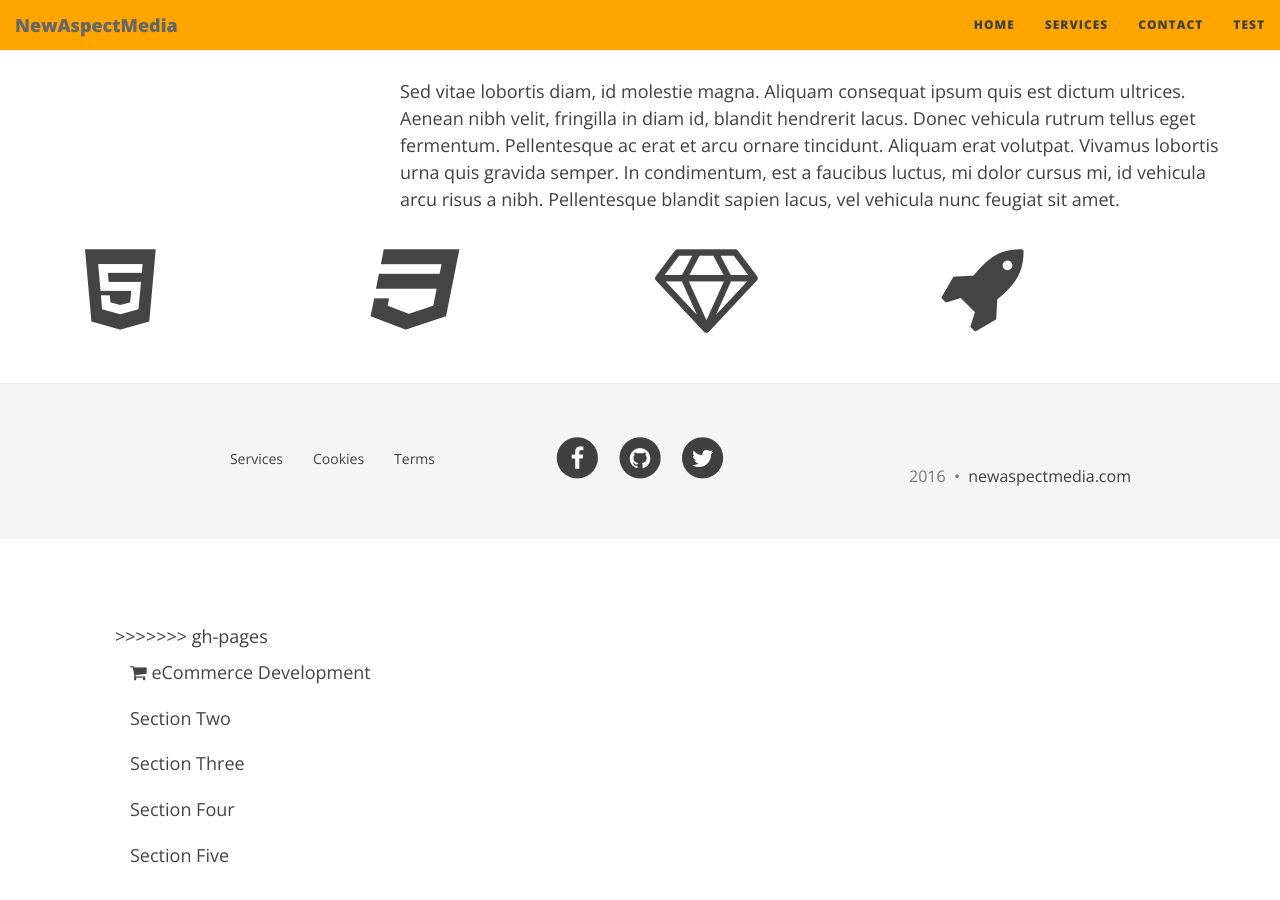
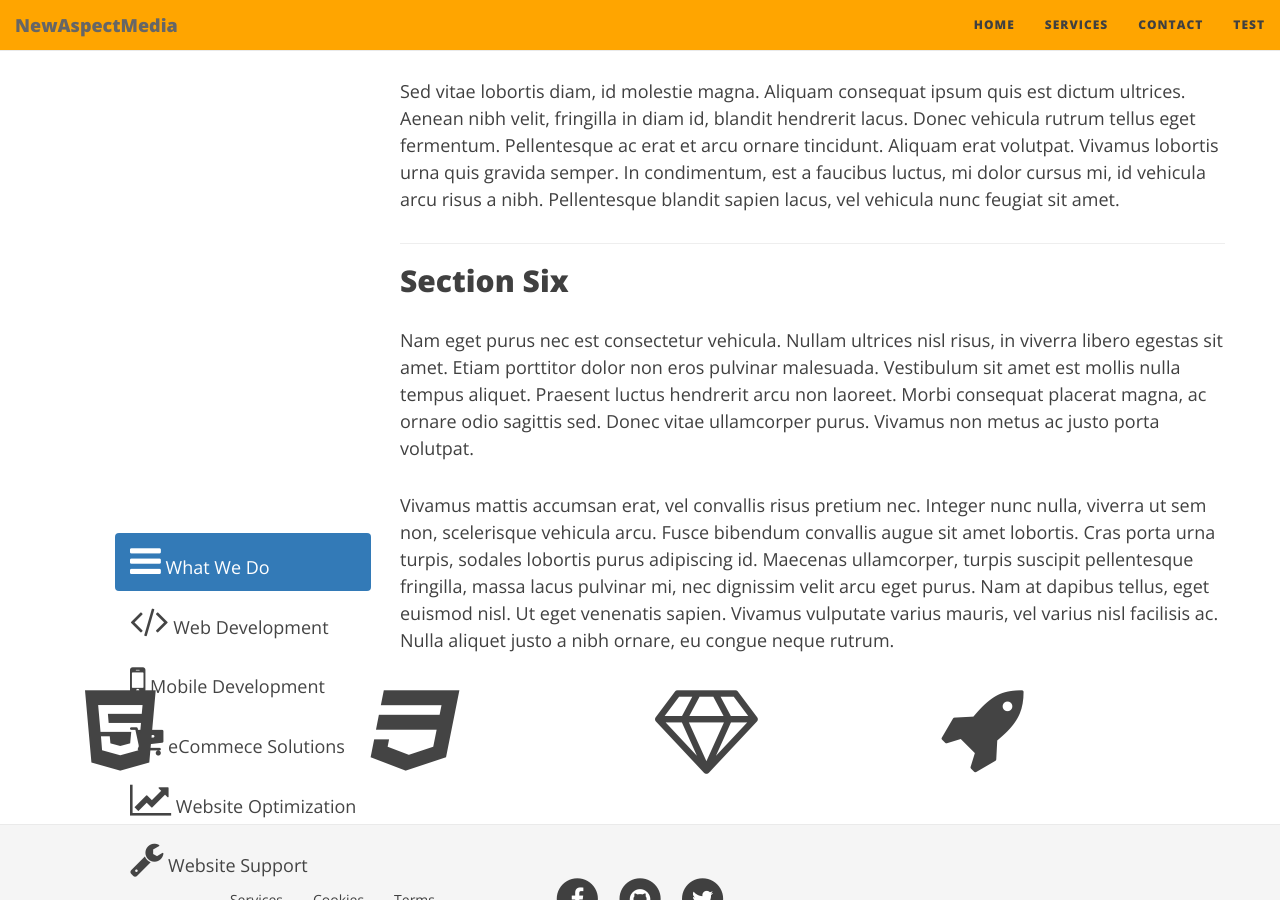
Before and after one commit to newmedia77/appxnam, a Jekyll site: the page built from test-services.html, in a window 1280 px wide and 900 px high, scrolled down 3724 px. Built offline with Jekyll 4.4.1, drawn with Linux system fonts in a browser that asks for light colours; nearby versions of some CDN libraries.

Commit message:
Update test-services.html

```diff
--- a/test-services.html
+++ b/test-services.html
@@ -10,22 +10,17 @@ slug:
 <br>
 <div class="container">
   <div class="row">
-    <div class="col-sm-3">
-<<<<<<< HEAD
-    <nav class="bs-docs-sidebar hidden-print hidden-xs hidden-sm affix">
-      <ul class="nav bs-docs-sidenav">
-=======
-    <nav class="bs-docs-sidebar hidden-print hidden-xs hidden-sm">
-      <ul class="nav bs-docs-sidenav" data-spy="affix">
->>>>>>> gh-pages
-        <li class="active"><a href="#section-1"><i class="fa fa-shopping-cart fa-1x"></i>&nbsp;eCommerce Development</a></li>
-                <li><a href="#section-2">Section Two</a></li>
-                <li><a href="#section-3">Section Three</a></li>
-                <li><a href="#section-4">Section Four</a></li>
-                <li><a href="#section-5">Section Five</a></li>
+    <nav class="col-sm-3 hidden-print hidden-xs hidden-sm">
+      <ul class="nav nav-pills nav-stacked" data-spy="affix" data-offset-top="205">
+        <li class="active"><a href="#"><i class="fa fa-bars fa-2x"></i>&nbsp;What We Do</a></li>
+                <li><a href="#section-1"><i class="fa fa-code fa-2x"></i>&nbsp;Web Development</a></li>
+                <li><a href="#section-2"><i class="fa fa-mobile fa-2x"></i>&nbsp;Mobile Development</a></li>
+                <li><a href="#section-3"><i class="fa fa-cart-plus fa-2x"></i>&nbsp;eCommece Solutions</a></li>
+                <li><a href="#section-4"><i class="fa fa-line-chart fa-2x"></i>&nbsp;Website Optimization</a></li>
+                <li><a href="#section-5"><i class="fa fa-wrench fa-2x"></i>&nbsp;Website Support</a></li>
             </ul>
         </nav>
-       </div>
+
         <div class="col-sm-9">
             <h2 id="section-1">e-Commerce Solutions</h2>
             <p>I build solid e-commerce solutions that work on various platforms such as Magento, Prestashop, Modx, Drupal and WordPress. With custom coding and module development, I can give you an edge over your competitors.</p>
@@ -51,6 +46,10 @@ slug:
             <p>Suspendisse a orci facilisis, dignissim tortor vitae, ultrices mi. Vestibulum a iaculis lacus. Phasellus vitae convallis ligula, nec volutpat tellus. Vivamus scelerisque mollis nisl, nec vehicula elit egestas a. Sed luctus metus id mi gravida, faucibus convallis neque pretium. Maecenas quis sapien ut leo fringilla tempor vitae sit amet leo. Donec imperdiet tempus placerat. Pellentesque pulvinar ultrices nunc sed ultrices. Morbi vel mi pretium, fermentum lacus et, viverra tellus. Phasellus sodales libero nec dui convallis, sit amet fermentum sapien auctor. Vestibulum ante ipsum primis in faucibus orci luctus et ultrices posuere cubilia Curae; Sed eu elementum nibh, quis varius libero.</p>
             <p>Morbi sed fermentum ipsum. Morbi a orci vulputate tortor ornare blandit a quis orci. Donec aliquam sodales gravida. In ut ullamcorper nisi, ac pretium velit. Vestibulum vitae lectus volutpat, consequat lorem sit amet, pulvinar tellus. In tincidunt vel leo eget pulvinar. Curabitur a eros non lacus malesuada aliquam. Praesent et tempus odio. Integer a quam nunc. In hac habitasse platea dictumst. Aliquam porta nibh nulla, et mattis turpis placerat eget. Pellentesque dui diam, pellentesque vel gravida id, accumsan eu magna. Sed a semper arcu, ut dignissim leo.</p>
             <p>Sed vitae lobortis diam, id molestie magna. Aliquam consequat ipsum quis est dictum ultrices. Aenean nibh velit, fringilla in diam id, blandit hendrerit lacus. Donec vehicula rutrum tellus eget fermentum. Pellentesque ac erat et arcu ornare tincidunt. Aliquam erat volutpat. Vivamus lobortis urna quis gravida semper. In condimentum, est a faucibus luctus, mi dolor cursus mi, id vehicula arcu risus a nibh. Pellentesque blandit sapien lacus, vel vehicula nunc feugiat sit amet.</p>
+            <hr>
+            <h2 id="section-6">Section Six</h2>
+            <p>Nam eget purus nec est consectetur vehicula. Nullam ultrices nisl risus, in viverra libero egestas sit amet. Etiam porttitor dolor non eros pulvinar malesuada. Vestibulum sit amet est mollis nulla tempus aliquet. Praesent luctus hendrerit arcu non laoreet. Morbi consequat placerat magna, ac ornare odio sagittis sed. Donec vitae ullamcorper purus. Vivamus non metus ac justo porta volutpat.</p>
+            <p>Vivamus mattis accumsan erat, vel convallis risus pretium nec. Integer nunc nulla, viverra ut sem non, scelerisque vehicula arcu. Fusce bibendum convallis augue sit amet lobortis. Cras porta urna turpis, sodales lobortis purus adipiscing id. Maecenas ullamcorper, turpis suscipit pellentesque fringilla, massa lacus pulvinar mi, nec dignissim velit arcu eget purus. Nam at dapibus tellus, eget euismod nisl. Ut eget venenatis sapien. Vivamus vulputate varius mauris, vel varius nisl facilisis ac. Nulla aliquet justo a nibh ornare, eu congue neque rutrum.</p>
         </div>
     </div>
 </div>
```
